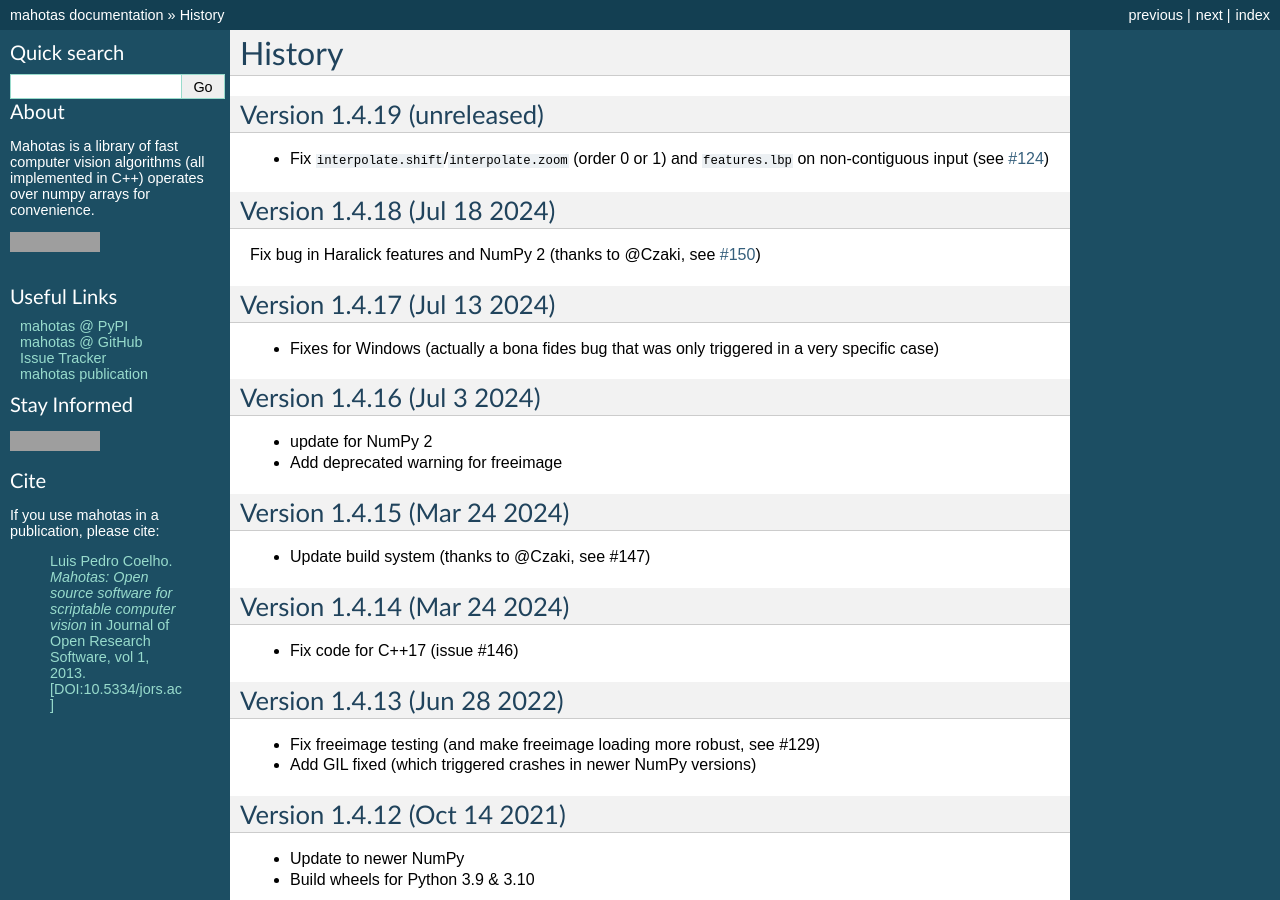
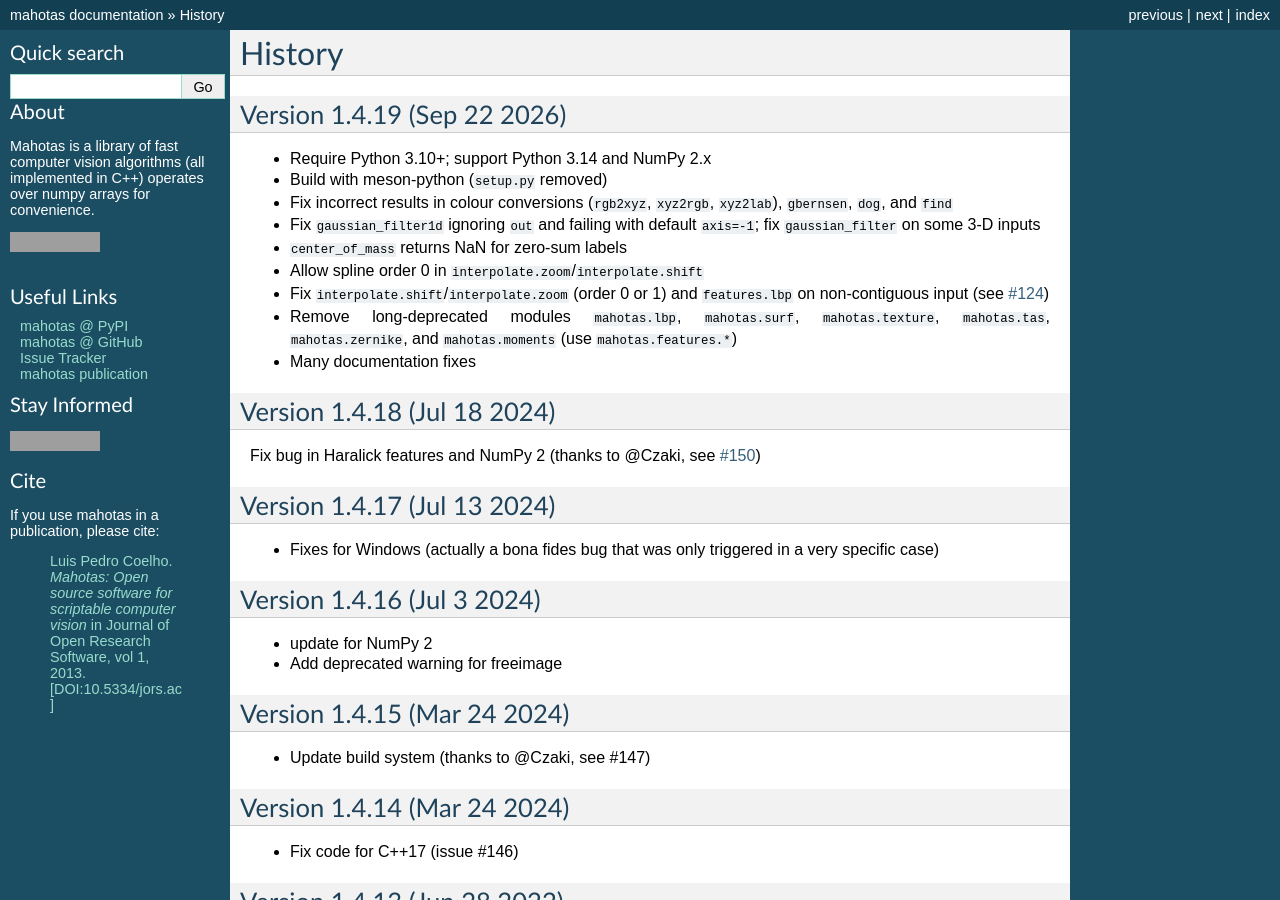
Before and after one commit to luispedro/mahotas, a Sphinx documentation site: the page built from docs/source/history.rst, in a window 1280 px wide and 900 px high, cut to the strip 0-900 px from the top of the window. Built offline with Sphinx 7.4.7, drawn with Linux system fonts in a browser that asks for light colours; formulas are drawn with MathJax 3; the version number could not be read and is left out; grey boxes are pictures that could not be loaded.

Commit message:
RLS Version 1.4.19
- Require Python 3.10+; support Python 3.14 and NumPy 2.x
- Build with meson-python (`setup.py` removed)
- Fix incorrect results in colour conversions (`rgb2xyz`, `xyz2rgb`, `xyz2lab`), `gbernsen`, `dog`, and `find`
- Fix `gaussian_filter1d` ignoring `out` and failing with default `axis=-1`; fix `gaussian_filter` on some 3-D inputs
- `center_of_mass` returns NaN for zero-sum labels
- Allow spline order 0 in `interpolate.zoom`/`interpolate.shift`
- Fix `interpolate.shift`/`interpolate.zoom` (order 0 or 1) and `features.lbp` on non-contiguous input (see [#124](https://github.com/luispedro/mahotas/issues/124))
- Remove long-deprecated modules `mahotas.lbp`, `mahotas.surf`, `mahotas.texture`, `mahotas.tas`, `mahotas.zernike`, and `mahotas.moments` (use `mahotas.features.*`)

Co-Authored-By: Claude Opus 5 <noreply@anthropic.com>

```diff
--- a/docs/source/history.rst
+++ b/docs/source/history.rst
@@ -2,12 +2,24 @@
 History
 =======
 
-Version 1.4.19 (unreleased)
-~~~~~~~~~~~~~~~~~~~~~~~~~~~
+Version 1.4.19 (Sep 22 2026)
+~~~~~~~~~~~~~~~~~~~~~~~~~~~~
 
+- Require Python 3.10+; support Python 3.14 and NumPy 2.x
+- Build with meson-python (``setup.py`` removed)
+- Fix incorrect results in colour conversions (``rgb2xyz``, ``xyz2rgb``,
+  ``xyz2lab``), ``gbernsen``, ``dog``, and ``find``
+- Fix ``gaussian_filter1d`` ignoring ``out`` and failing with default
+  ``axis=-1``; fix ``gaussian_filter`` on some 3-D inputs
+- ``center_of_mass`` returns NaN for zero-sum labels
+- Allow spline order 0 in ``interpolate.zoom``/``interpolate.shift``
 - Fix ``interpolate.shift``/``interpolate.zoom`` (order 0 or 1) and
   ``features.lbp`` on non-contiguous input (see `#124
   <https://github.com/luispedro/mahotas/issues/124>`__)
+- Remove long-deprecated modules ``mahotas.lbp``, ``mahotas.surf``,
+  ``mahotas.texture``, ``mahotas.tas``, ``mahotas.zernike``, and
+  ``mahotas.moments`` (use ``mahotas.features.*``)
+- Many documentation fixes
 
 Version 1.4.18 (Jul 18 2024)
 ~~~~~~~~~~~~~~~~~~~~~~~~~~~~
```
Also changed, not shown: README.md (+11 -0 lines), 2 other files.
